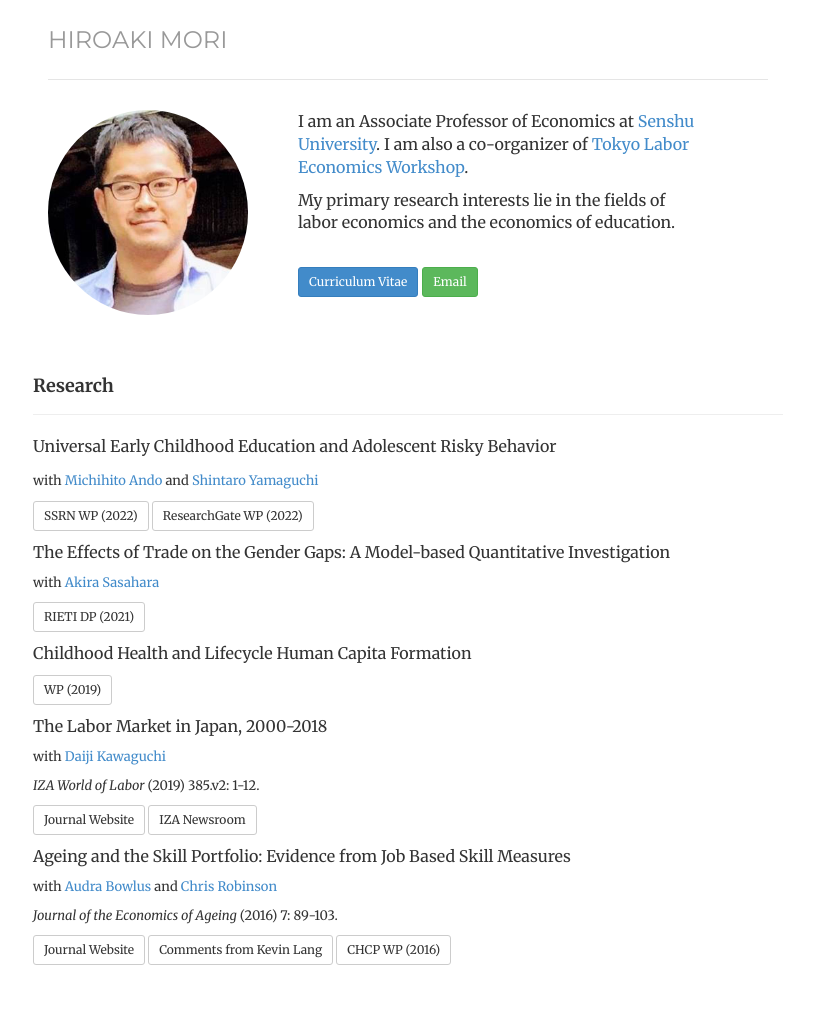
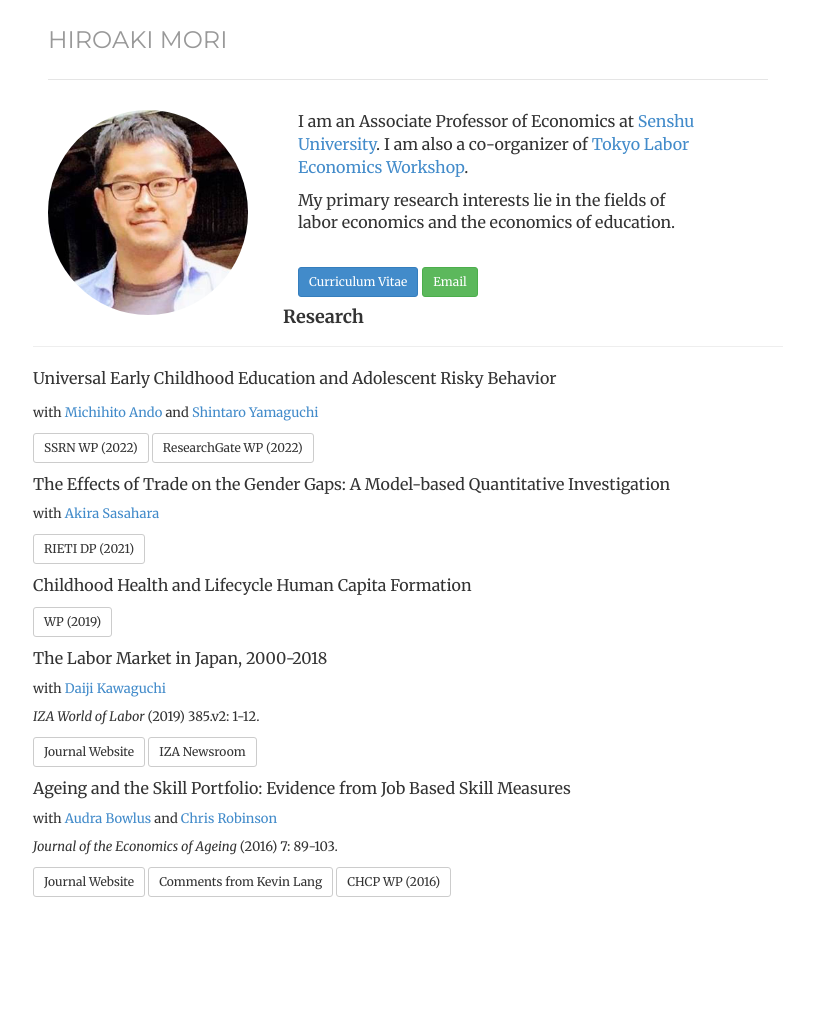
Before and after one commit to morihiroaki/morihiroaki.github.io, a Jekyll site: the page built from index.html, in a window 1280 px wide. Shown: the whole page, without its empty margins (232-1046 px from the left). Built offline with Jekyll 4.4.1, drawn with Linux system fonts in a browser that asks for light colours; after the commit the page ends 947 px from its top, so only the background shows below that.

Commit message:
Update index.html

```diff
--- a/index.html
+++ b/index.html
@@ -15,18 +15,23 @@
 </div>
 
 <div class="box text-left">
- <div class='col-sm-7'>
+<div class='col-sm-7'>
 <p><font size="3"> I am an Associate Professor of Economics at
  <a href="https://www.senshu-u.ac.jp/english/learn/economics/" target="_blank" title="Link">Senshu University</a>.
  I am also a co-organizer of <a href="https://sites.google.com/site/tokyolaborwkshp/home" target="_blank" title="Link">Tokyo Labor Economics Workshop</a>.
- </p>
+</p>
 <p> My primary research interests lie in the fields of labor economics and the economics of education. </p>
 <br/>
 <p><a href="/files/cv_mori_new.pdf" target="_blank" class="btn btn-primary btn-sm" role="button">Curriculum Vitae</a>
 <a href="mailto:h.mori@isc.senshu-u.ac.jp" class="btn btn-success btn-sm" role="button">Email</a></p>
+</div>
+</div>
+
+<div class="box text-left">
+<div class='col-sm-1'>
 <br/><br/><br/>
 </div>
- </div>
+</div>
 
 <a name="Research"></a>
 <div class="page-header">
```
